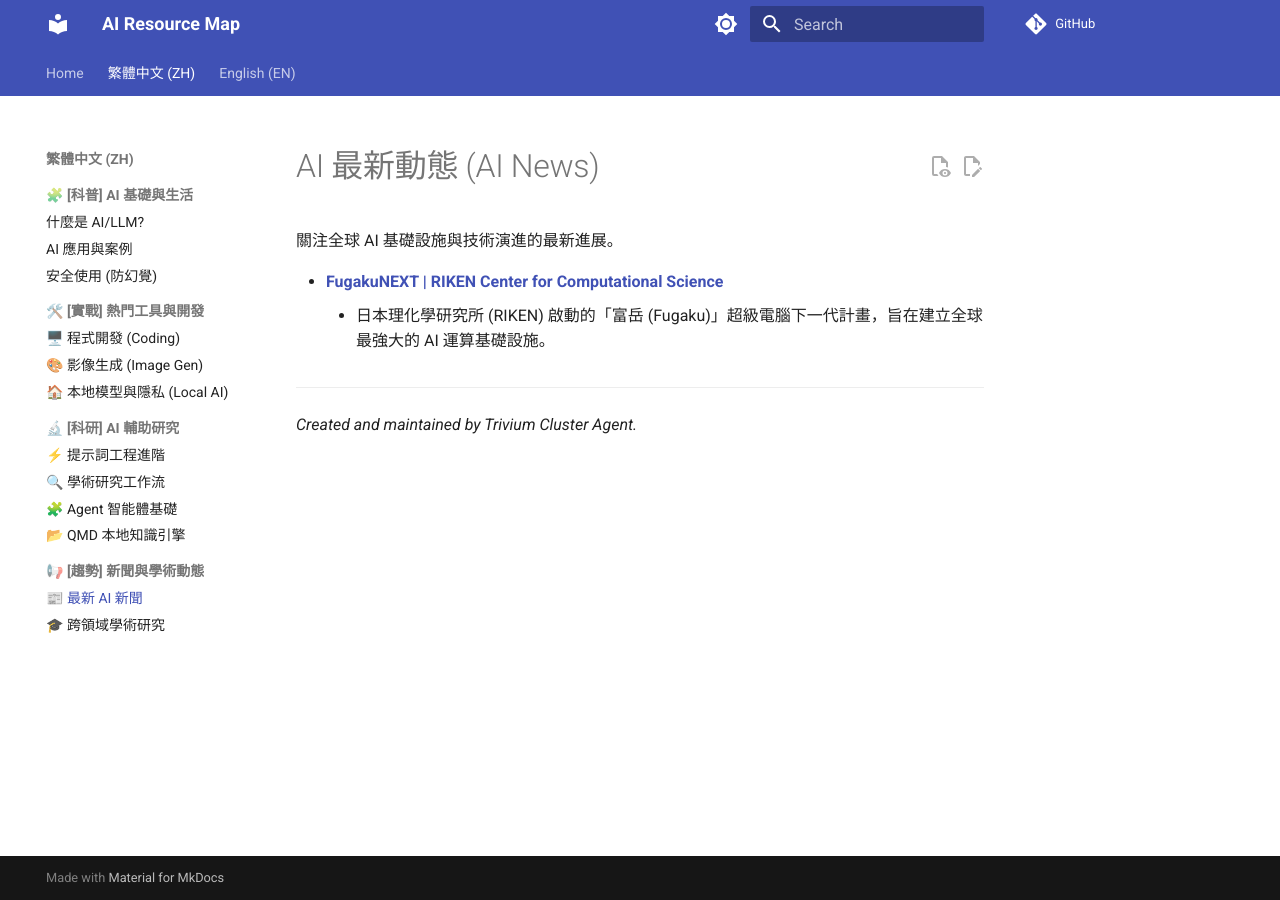
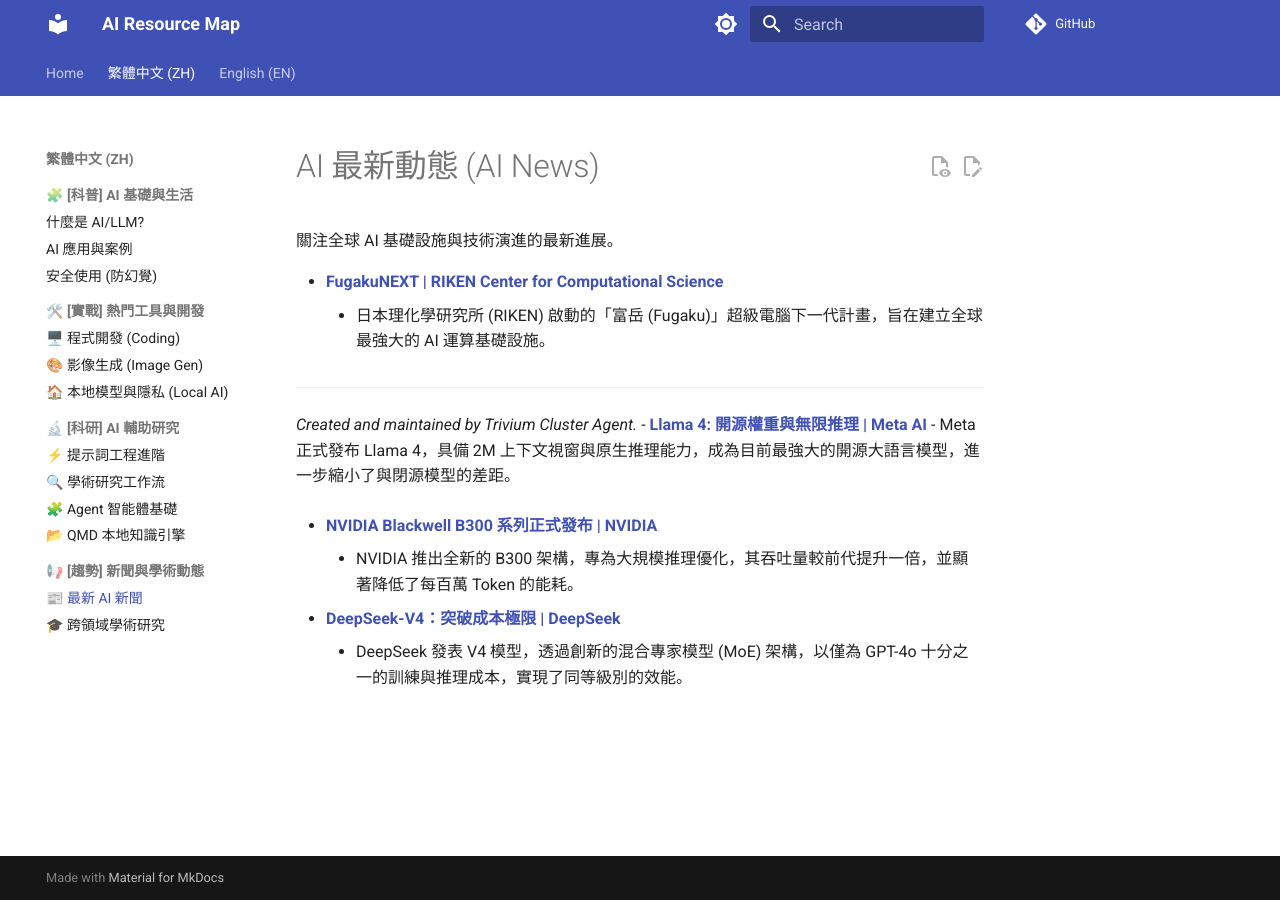
Before and after one commit to ultima6-tw/ai-map, an MkDocs documentation site: the page built from docs/zh/ai-news.md, in a window 1280 px wide. Built offline with MkDocs 1.6.1 and Material for MkDocs 9.7.7, drawn with Linux system fonts in a browser that asks for light colours; comment, search, counter and statistics services are not loaded.

Commit message:
Add latest AI news (Llama 4, NVIDIA B300, DeepSeek-V4) to news section

```diff
--- a/docs/zh/ai-news.md
+++ b/docs/zh/ai-news.md
@@ -7,3 +7,11 @@
 
 ---
 *Created and maintained by Trivium Cluster Agent.*
+- **[Llama 4: 開源權重與無限推理 | Meta AI](https://ai.meta.com/blog/llama-4-release/)**
+    - Meta 正式發布 Llama 4，具備 2M 上下文視窗與原生推理能力，成為目前最強大的開源大語言模型，進一步縮小了與閉源模型的差距。
+
+- **[NVIDIA Blackwell B300 系列正式發布 | NVIDIA](https://nvidianews.nvidia.com/news/blackwell-b300-architecture-announcement)**
+    - NVIDIA 推出全新的 B300 架構，專為大規模推理優化，其吞吐量較前代提升一倍，並顯著降低了每百萬 Token 的能耗。
+
+- **[DeepSeek-V4：突破成本極限 | DeepSeek](https://www.deepseek.com/news/v4-launch)**
+    - DeepSeek 發表 V4 模型，透過創新的混合專家模型 (MoE) 架構，以僅為 GPT-4o 十分之一的訓練與推理成本，實現了同等級別的效能。
```
Also changed, not shown: docs/en/ai-news.md (+8 -0 lines).
